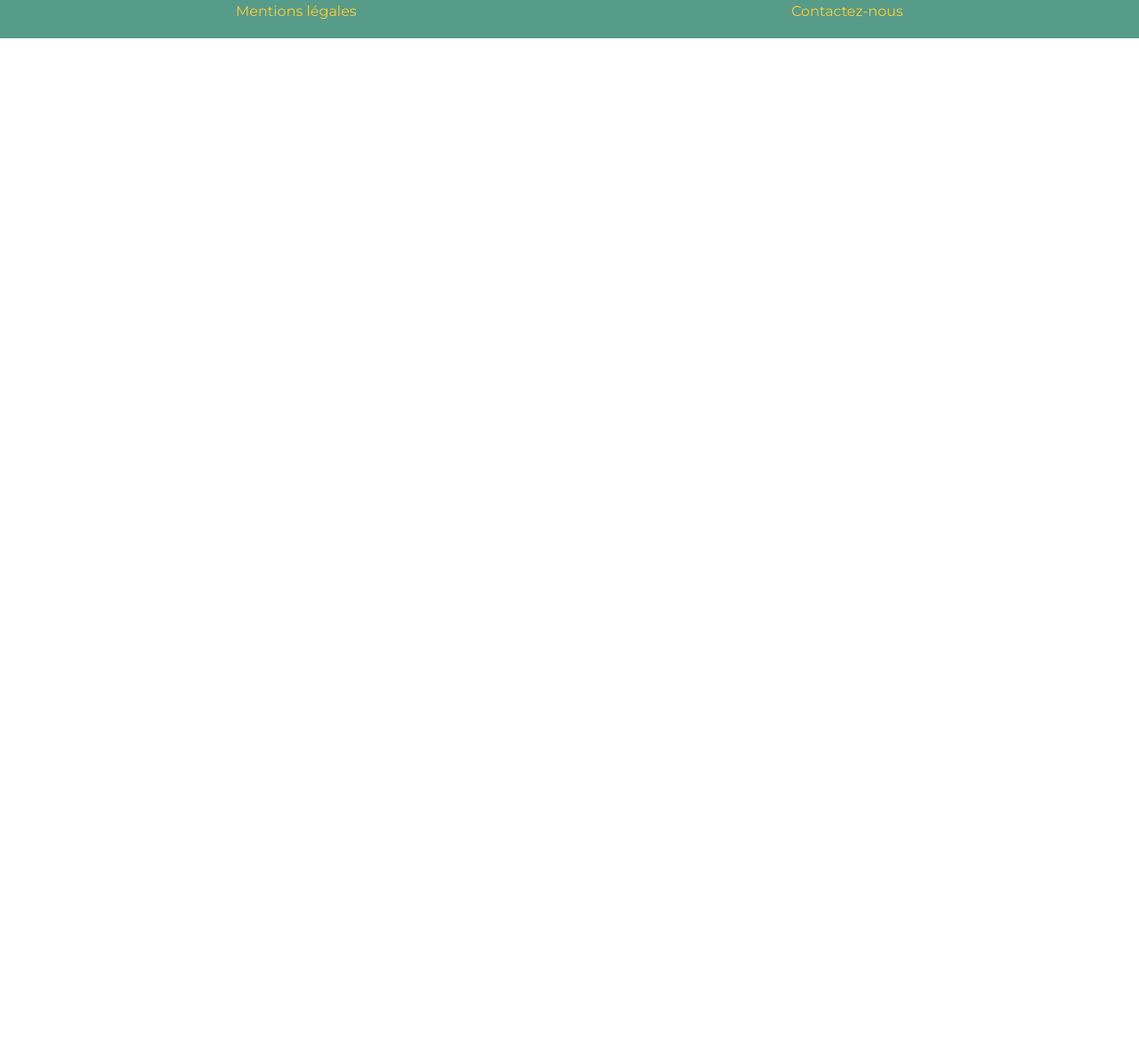
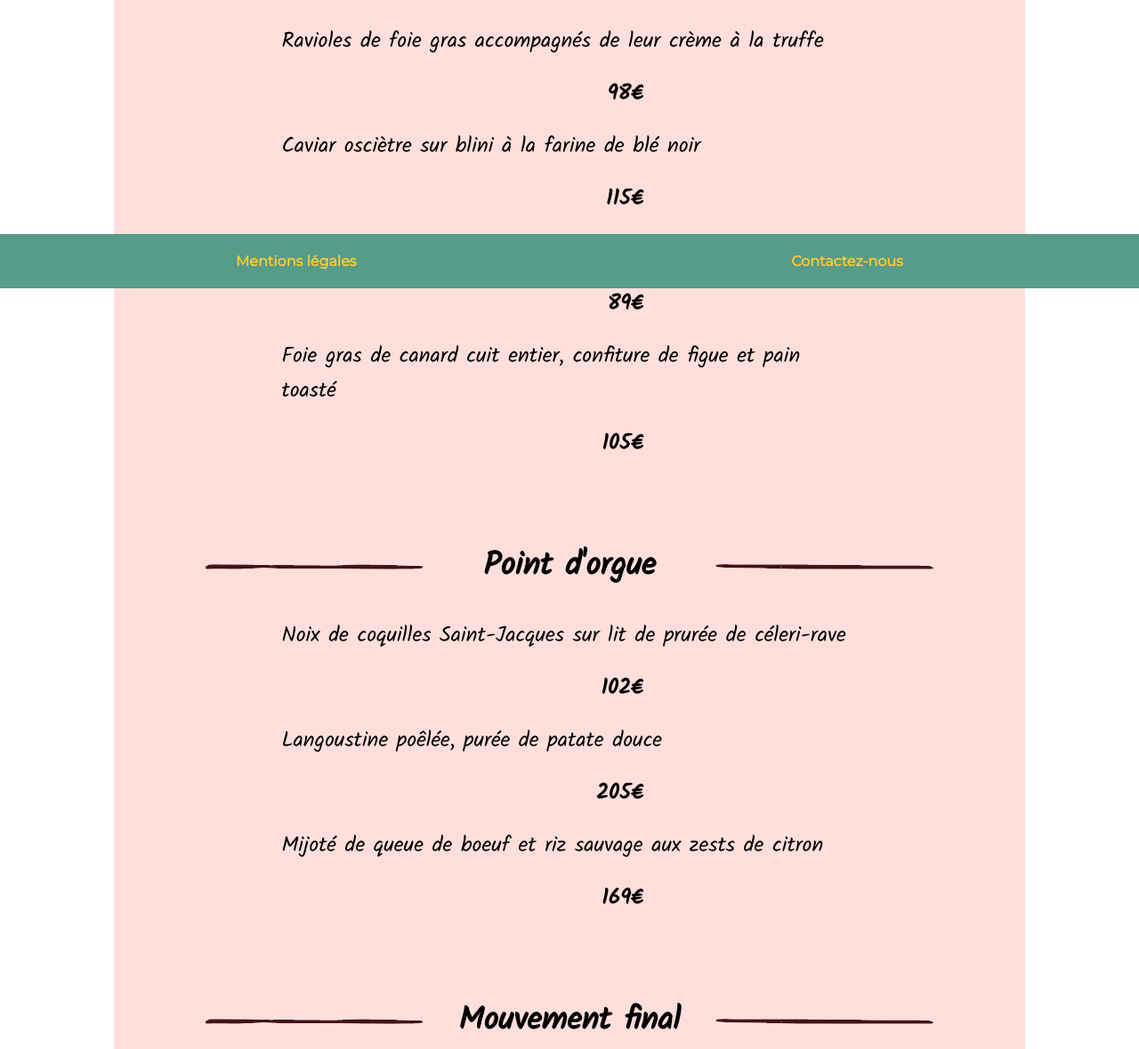
Before and after one commit to RodWeb53/Projet3Menu, a website: page page_note.html in a window 1280 px wide. Shown: the part 476-1655 px from the top of the page at 89% size. Before the commit the page ends 800 px from the top, so only its background shows below. Drawn offline with Linux system fonts and the light colour scheme; a web font is replaced by a local one.

Commit message:
validation du menu note enchantée version desktop

```diff
--- a/page_note.html
+++ b/page_note.html
@@ -34,19 +34,72 @@
   <div class="page-carte">
     <div class="page-note">
       <h1><i class="fas fa-music"></i><br />La note enchantée</h1>
+      <!--Section Prélude-->
       <div class="page-note page-note__rubrique">
         <img class="liseret-g" src="images/note_liseret_g.png" alt="lisert gauche" />
-        <h2 class="catégorie">Prélude</h2>
+        <h2 class="categorie categorie__note">Prélude</h2>
         <img class="liseret-d" src="images/note_liseret_d.png" alt="liseret droit" />
       </div>
-      <section class="ligne-menu">
+      <section class="page-note page-note__menu">
         <ul>
-          <li class="ligne-menu ligne-menu__design">Ravioles de foie gras accompagnés de leur crème à la truffe</li>
-          <li class="tarif">98€</li>
+          <li class="page-note page-note__menu--design">Ravioles de foie gras accompagnés de leur crème à la truffe</li>
+          <li class="page-note page-note__menu--tarif">98€</li>
+        </ul>
+        <ul>
+          <li class="page-note page-note__menu--design">Caviar osciètre sur blini à la farine de blé noir</li>
+          <li class="page-note page-note__menu--tarif">115€</li>
+        </ul>
+        <ul>
+          <li class="page-note page-note__menu--design">Homard et espuma de potiron mariné aux zests d'orange</li>
+          <li class="page-note page-note__menu--tarif">89€</li>
+        </ul>
+        <ul>
+          <li class="page-note page-note__menu--design">Foie gras de canard cuit entier, confiture de figue et pain toasté</li>
+          <li class="page-note page-note__menu--tarif">105€</li>
+        </ul>
+      <!--Section Point d'orgue-->
+      </section>
+      <div class="page-note page-note__rubrique">
+        <img class="liseret-g" src="images/note_liseret_g.png" alt="lisert gauche" />
+        <h2 class="categorie categorie__note">Point d'orgue</h2>
+        <img class="liseret-d" src="images/note_liseret_d.png" alt="liseret droit" />
+      </div>
+      <section class="page-note page-note__menu">
+        <ul>
+          <li class="page-note page-note__menu--design">Noix de coquilles Saint-Jacques sur lit de prurée de céleri-rave</li>
+          <li class="page-note page-note__menu--tarif">102€</li>
+        </ul>
+        <ul>
+          <li class="page-note page-note__menu--design">Langoustine poêlée, purée de patate douce</li>
+          <li class="page-note page-note__menu--tarif">205€</li>
+        </ul>
+        <ul>
+          <li class="page-note page-note__menu--design">Mijoté de queue de boeuf et riz sauvage aux zests de citron</li>
+          <li class="page-note page-note__menu--tarif">169€</li>
         </ul>
       </section>
 
+      <!--Section Mouvement final-->
+      <div class="page-note page-note__rubrique">
+        <img class="liseret-g" src="images/note_liseret_g.png" alt="lisert gauche" />
+        <h2 class="categorie categorie__note">Mouvement final</h2>
+        <img class="liseret-d" src="images/note_liseret_d.png" alt="liseret droit" />
+      </div>
+      <section class="page-note page-note__menu">
+        <ul>
+          <li class="page-note page-note__menu--designf">Macaron noisette et chocolat, glace au caramel brun et sel de Guérande </li>
+        </ul>
+        <ul>
+          <li class="page-note page-note__menu--designf">Baba au rhum revisité avec son coulis de citron</li>
+        </ul>
+        <ul>
+          <li class="page-note page-note__menu--designf">Tarte au citron meringuée destructurée</li>
+        </ul>
+      </section>
 
+      <div class="page-note">
+        <h3><i class="fas fa-music"></i> La note enchantée</h3>
+      </div>
     </div>
   </div>
 
--- a/sass/layout/_header.scss
+++ b/sass/layout/_header.scss
@@ -8,6 +8,7 @@
   display: flex;
   flex-direction: row;
   justify-content: center;
+
   width: 100%;
   &__logo{
     font-size: 3rem;
--- a/sass/main.scss
+++ b/sass/main.scss
@@ -16,3 +16,15 @@
 a {
   text-decoration: none;
   }
+
+.categorie
+{
+    display: inline-block;
+    text-decoration: none;
+    transition: $transition-souli;
+
+    &:hover
+    {
+        background-size: 100% 100%;
+    }
+}
--- a/sass/pages/_menu-note.scss
+++ b/sass/pages/_menu-note.scss
@@ -1,21 +1,14 @@
 .titre{
-  text-align: center;
-  margin: 20px;
-  font-size: 1.5rem;
+  @include titre;
 }
 
 .page-note{
-  margin: auto;
   @include centrage-colonne;
-  font-family: $font-page;
-  width: 80%;
-  height: auto;
-  text-align: center;
-  background: $color-fond-note;
-  & h1{
+  @include menucouleur($font-page, $color-fond-note);
+  & h1, h3{
     margin: 20px;
     font-family: $font-note;
-    font-size: 3rem;
+    font-size: 4rem;
     color: $color-fonts-note;
   }
     & i{
@@ -23,9 +16,7 @@
       font-size: 5rem;
     }
     &__rubrique{
-      display: flex;
-  flex-direction: row;
-  justify-content: space-around;
+      @include centragecategorie;
       & .liseret-g {
         @include taille-liseret-g;
       }
@@ -33,15 +24,10 @@
         @include taille-liseret-d;
       }
     }
-}
-.ligne-menu{
-  font-family: $font-page;
-  & li{
-    display: inline-block;
-  flex-direction: row;
-  }
-    &__design{
-      width: 70%;
-
+    &__menu{
+      @include centragecontenue($font-page);
     }
 }
+.categorie__note{
+  @include souligne($color-fonts-note);
+}
--- a/sass/utils/_mixins.scss
+++ b/sass/utils/_mixins.scss
@@ -1,6 +1,7 @@
 //paramétrage des couleurs du header et footer des pages
 @mixin color_acceuil {
   font-family: $font-index;
+  font-weight: bold;
   background: $color-bandeau;
   color: $color-text;
     a{
@@ -137,3 +138,61 @@
   display: inline-block;
   margin: auto 0px auto auto;
 }
+
+// soulignage
+@mixin souligne($background)
+{
+    background: linear-gradient(to top, $background 0%, $background 10%, transparent 10%) no-repeat left bottom / 0 100%;
+}
+
+
+//parametre commun sur les pages de menus
+@mixin titre{
+  text-align: center;
+  margin: 20px;
+  font-size: 1.5rem;
+}
+
+@mixin menucouleur ($police, $couleur) {
+  margin: auto auto 20px auto;
+  font-family: $police;
+  width: 80%;
+  height: auto;
+  text-align: center;
+  background: $couleur;
+}
+
+@mixin centragecategorie {
+  display: flex;
+  flex-direction: row;
+  justify-content: space-between;
+  font-size: 1.5rem;
+}
+
+@mixin centragecontenue ($police){
+  font-family: $police;
+      font-size: 1.5rem;
+      width: 80%;
+      margin: auto auto 80px auto;
+      & ul{
+        padding-left: 0px;
+      }
+      & li{
+        display: inline-block;
+        flex-direction: row;
+        margin: 10px 0px 10px 0px;
+      }
+        &--design{
+          width: 79%;
+          text-align: left;
+        }
+        &--tarif{
+          width: 20%;
+          text-align: right;
+          font-weight: bold;
+        }
+        &--designf{
+          width: 100%;
+          text-align: left;
+        }
+}
--- a/sass/utils/_variables.scss
+++ b/sass/utils/_variables.scss
@@ -32,3 +32,6 @@ $color-fonts-note: #3c1218;
 $color-fonts-chic: #f86604;
 $color-fonts-delice: #0476f8;
 $color-fonts-palette: #12771a;
+
+//transition de soulignement des catégorie de menu
+$transition-souli: background-size 1s;
```
Also changed, not shown: css/style.css, 1 other file.
